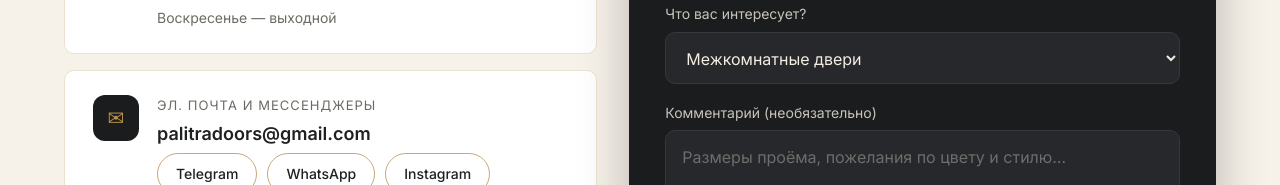
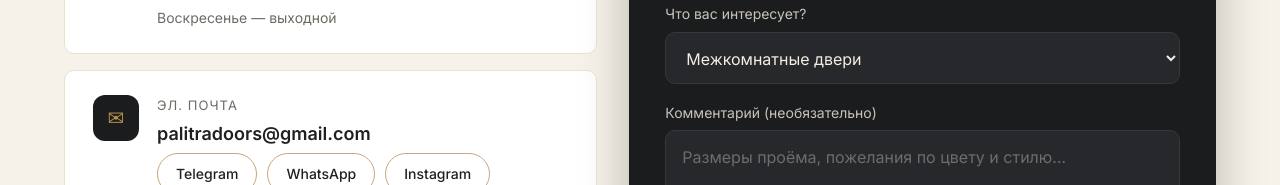
Before and after one commit to od1nazoda777/door, a plain HTML site: page contacts.html in a window 1280 px wide. Shown: the part 812-997 px from the top of the page. Drawn offline with nearby package versions, Linux system fonts and the light colour scheme.

Commit message:
third2 commit

```diff
--- a/contacts.html
+++ b/contacts.html
@@ -102,7 +102,7 @@
           <div class="contact-card">
             <div class="contact-card__icon" aria-hidden="true">✉</div>
             <div>
-              <div class="contact-card__title">Эл. почта и мессенджеры</div>
+              <div class="contact-card__title">Эл. почта </div>
               <div class="contact-card__value"><a href="mailto:info@doorhouse.example">palitradoors@gmail.com</a></div>
               <div class="socials">
                 <a href="https://t.me/IsmoljonN"
```
